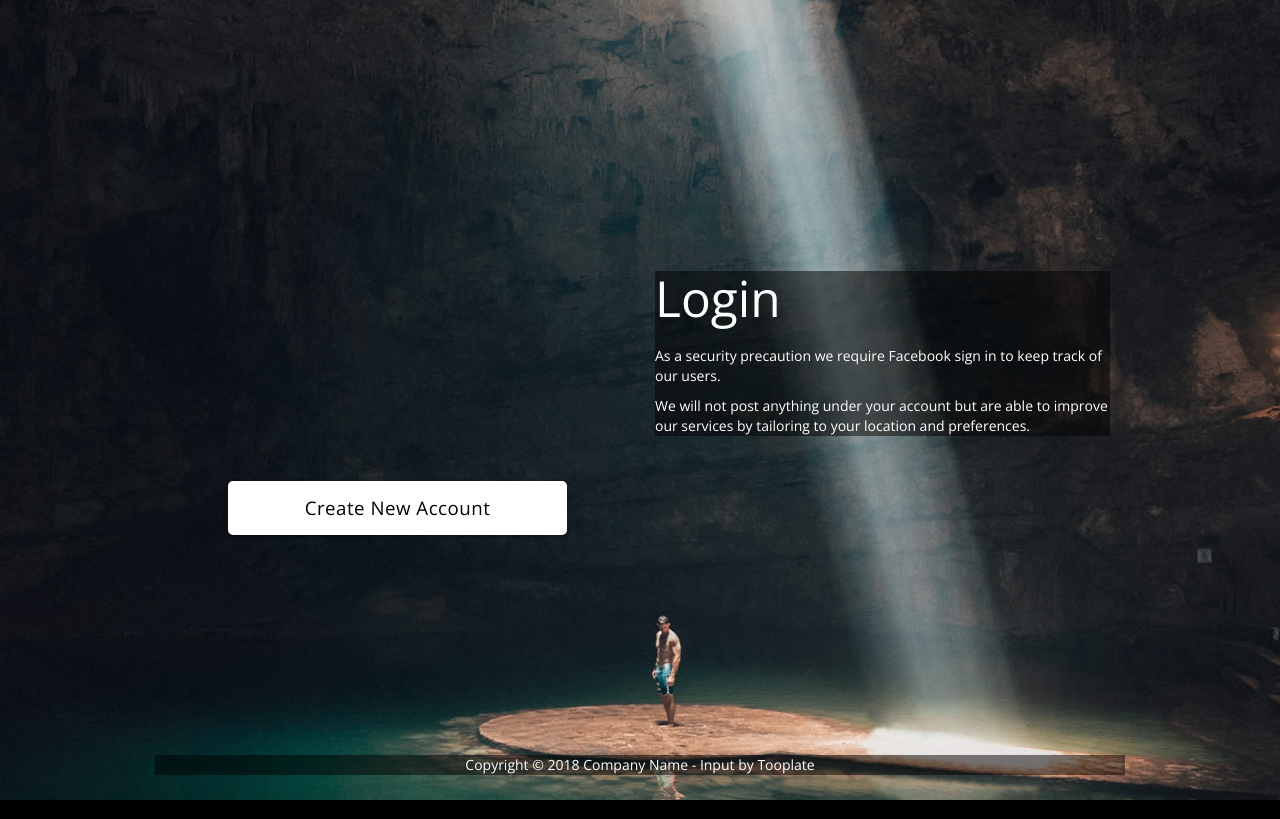
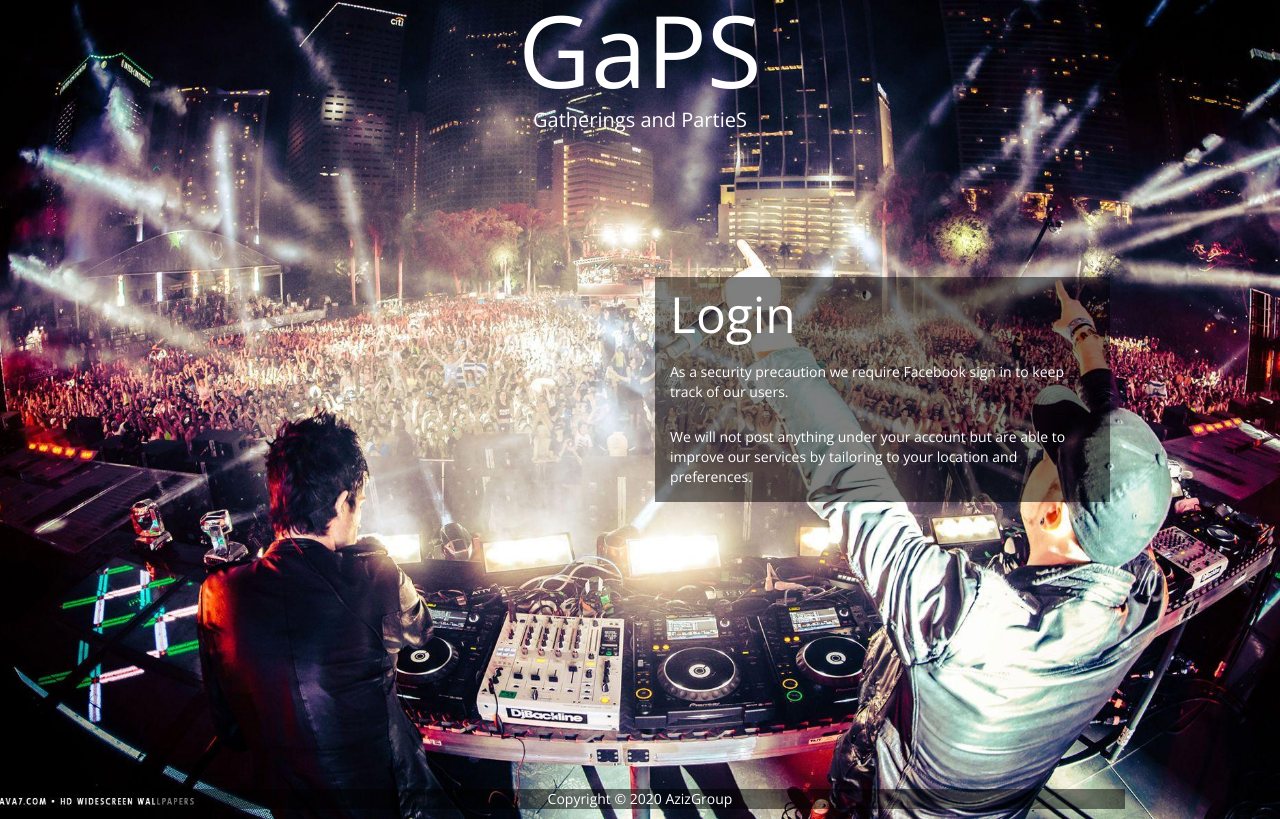
Before and after one commit to JulianVogt/GaPS, a plain HTML site: page index.html in a window 1280 px wide. Drawn offline with nearby package versions, Linux system fonts and the light colour scheme.

Commit message:
Initial Commit

```diff
--- a/css/tooplate.css
+++ b/css/tooplate.css
@@ -140,7 +140,7 @@ ul.tm-home-list:not(.browser-default) {
 }
 
 #login {
-  background-image: url(../img/input-bg-04.jpg);
+  background-image: url(../img/loginWallpaper.jpg);
   background-size: cover;
   background-repeat: no-repeat;
   background-position: center;
--- a/index.html
+++ b/index.html
@@ -20,32 +20,29 @@
 
 <body id="login">
     <div class="container">
+        <div style="text-align: center; margin-top: -260px; padding-bottom: 100px;">
+            <p style="font-size: 100px;">GaPS</p>
+            <p style="margin-top: -25px; font-size: 20px;">Gatherings and PartieS</p>
+        </div>
         <div class="row tm-register-row tm-mb-35">
             <div class="col-xl-6 col-lg-6 col-md-6 col-sm-12 tm-login-l" style="text-align: center">
-                    <div>
-                        <div onlogin="checkLoginState();" class="fb-login-button" data-size="large" data-button-type="continue_with" data-layout="default" data-auto-logout-link="false" data-use-continue-as="false" data-width=""></div>
+                    <div style="padding: 125px 50px 200px;">
+                        <div onlogin="checkLoginState();" class="fb-login-button" data-size="large" data-button-type="continue_with" data-layout="rounded" data-auto-logout-link="false" data-use-continue-as="false" data-width=""></div>
                     </div>
             </div>
             <div class="col-xl-6 col-lg-6 col-md-6 col-sm-12 tm-login-r">
                 <header class="font-weight-light tm-bg-black p-5 h-100">
-                    <h3 class="mt-0 text-white font-weight-light">Login</h3>
-                    <p>As a security precaution we require Facebook sign in to keep track of our users.</p>
-                    <p class="mb-0">We will not post anything under your account but are able to improve our services by tailoring to your location and preferences.</p>
+                    <h3 class="mt-0 text-white font-weight-light" style="padding:  10px 15px 0px;">Login</h3>
+                    <p style="padding: 0px 15px 15px;">As a security precaution we require Facebook sign in to keep track of our users.</p>
+                    <p class="mb-0" style="height: 75px; padding: 0px 15px 15px;">We will not post anything under your account but are able to improve our services by tailoring to your location and preferences.</p>
                 </header>
             </div>
         </div>
-        <div class="row">
-            <div class="col-xl-6 col-lg-6 col-md-6 col-sm-12 ml-auto mr-0 text-center">
-                <a href="register.html" class="waves-effect btn-large btn-large-white px-4 black-text rounded-0">Create New Account</a>
-            </div>
-        </div>
+
         <footer class="row tm-mt-big mb-3">
             <div class="col-xl-12 text-center">
                 <p class="d-inline-block tm-bg-black white-text py-2 tm-px-5">
-                    Copyright &copy; 2018 Company Name
-
-                    - <a rel="nofollow" href="http://www.tooplate.com/view/2105-input">Input</a> by
-                    <a rel="nofollow" href="http://tooplate.com" class="tm-footer-link">Tooplate</a>
+                    Copyright &copy; 2020 AzizGroup
                 </p>
             </div>
         </footer>
```
Also changed, not shown: img/loginWallpaper.jpg (added).
